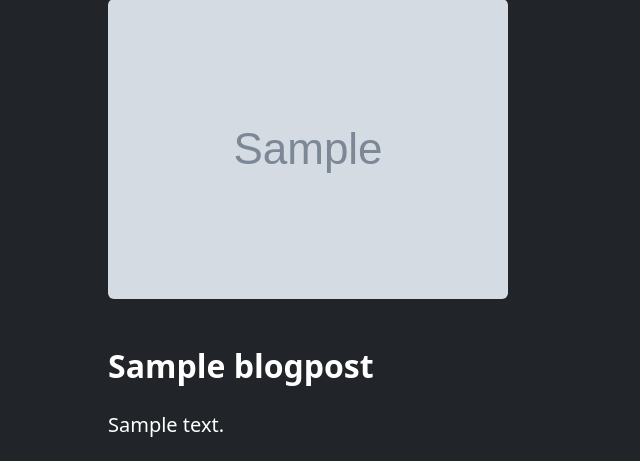
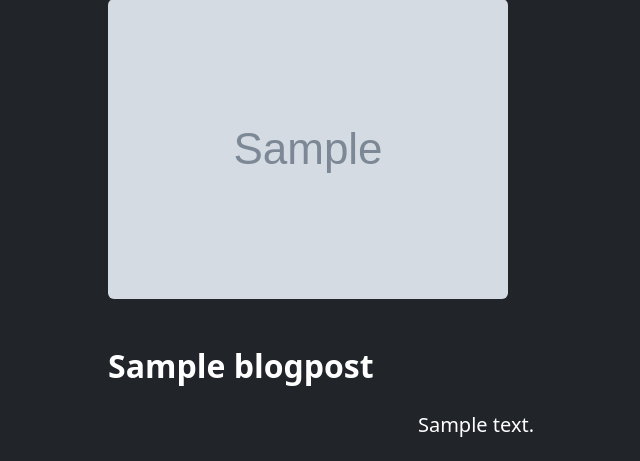
Before and after one commit to ClaudianoAraujo/cegonheiros, a Django app: page /blog/post/1/ in a window 1280 px wide. Shown: the part 620-1081 px from the top of the page, without its empty margins (164-804 px from the left). Run offline with Django 4.2, Linux system fonts and the light colour scheme; tables that the repository leaves empty hold one stand-in row (values such as "Sample post"); grey boxes marked "Sample" are stand-in pictures; some libraries are stand-ins or nearby versions.

Commit message:
Update post.html

```diff
--- a/templates/post.html
+++ b/templates/post.html
@@ -42,7 +42,7 @@
                         <h2 class="fw-bolder mb-4 mt-5">{{pesquisa.sbtitle}}</h2>
                     {% endif %}
 
-                    <p class="fs-5 mb-4">{{pesquisa.content}}</p>
+                    <p class="fs-5 mb-4 text-center">{{pesquisa.content}}</p>
 
                     <p class="fs-5 mb-4 text-center">
                         <iframe sandbox="allow-popups allow-scripts allow-modals allow-forms allow-same-origin"
@@ -55,7 +55,7 @@
 
                     {% if pesquisa.content_1 %}
 
-                    <p class="fs-5 mb-4">{{pesquisa.content_1}}</p>
+                    <p class="fs-5 mb-4 text-center">{{pesquisa.content_1}}</p>
 
                     <p class="fs-5 mb-4 text-center">
 
@@ -70,7 +70,7 @@
                     {% endif %}
 
                     {% if pesquisa.content_2 %}
-                    <p class="fs-5 mb-4">{{pesquisa.content_2}}</p>
+                    <p class="fs-5 mb-4 text-center">{{pesquisa.content_2}}</p>
 
                     <p class="fs-5 mb-4 text-center">
 
@@ -86,7 +86,7 @@
                     {% endif %}
 
                     {% if pesquisa.content_3 %}
-                    <p class="fs-5 mb-4">{{pesquisa.content_3}}</p>
+                    <p class="fs-5 mb-4 text-center">{{pesquisa.content_3}}</p>
 
                     <p class="fs-5 mb-4 text-center">
 
@@ -102,7 +102,7 @@
                     {% endif %}
 
                     {% if pesquisa.content_4 %}
-                    <p class="fs-5 mb-4">{{pesquisa.content_4}}</p>
+                    <p class="fs-5 mb-4 text-center">{{pesquisa.content_4}}</p>
 
                     <p class="fs-5 mb-4 text-center">
 
@@ -118,7 +118,7 @@
                     {% endif %}
 
                     {% if pesquisa.content_5 %}
-                    <p class="fs-5 mb-4">{{pesquisa.content_5}}</p>
+                    <p class="fs-5 mb-4 text-center">{{pesquisa.content_5}}</p>
 
                     <p class="fs-5 mb-4 text-center">
 
@@ -133,7 +133,7 @@
                     {% endif %}
 
                     {% if pesquisa.content_6 %}
-                    <p class="fs-5 mb-4">{{pesquisa.content_6}}</p>
+                    <p class="fs-5 mb-4 text-center">{{pesquisa.content_6}}</p>
 
                     <p class="fs-5 mb-4 text-center">
 
```
